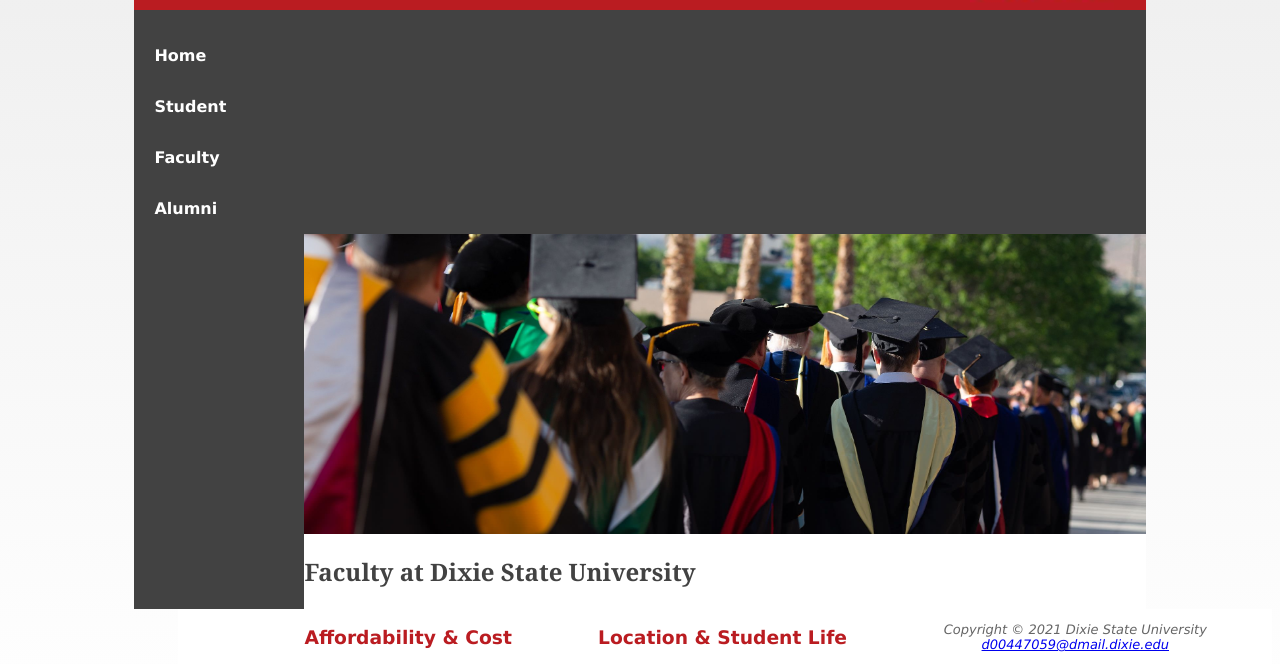
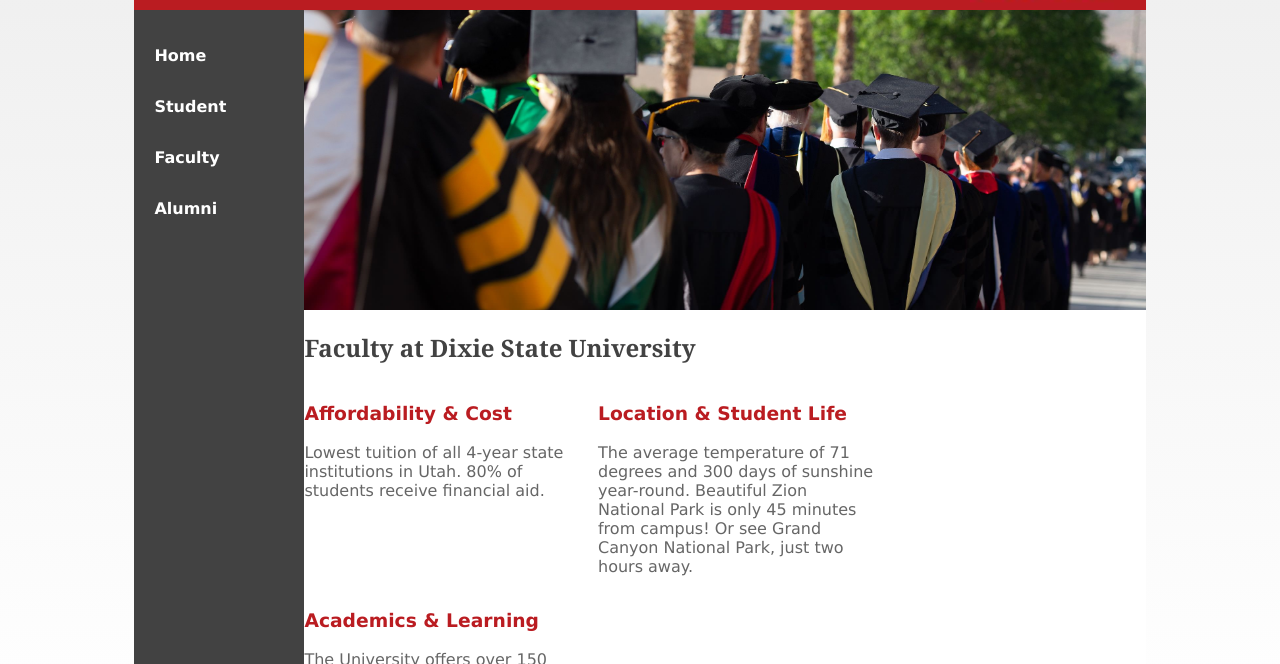
Before and after one commit to Heatherengler31/Heatherengler31.github.io, a plain HTML site: page dixie6/faculty.html in a window 1280 px wide. Shown: the part 83-747 px from the top of the page. Drawn offline with Linux system fonts and the light colour scheme.

Commit message:
Add files via upload

```diff
--- a/dixie6/style.css
+++ b/dixie6/style.css
@@ -32,7 +32,8 @@ header a {
 }
 
 nav {
-    float: left 160px;
+    float: left;
+    width: 160px;
     font-weight: bold;
     padding-top: 20px;
     padding-right: 5px;
@@ -92,7 +93,7 @@ footer {
     margin-left: auto;
     background-color: #424242;
     min-width: 960px;
-    max-width: 2048px drop-shadow 0 3x 3x 0 rgba(66, 66, 0.3);
+    max-width: 2048px;
 }
 
 h3 {
@@ -127,7 +128,7 @@ h3 {
 }
 
 .clear {
-    clear: both applied;
+    clear: both;
 }
 
 nav a {
```
